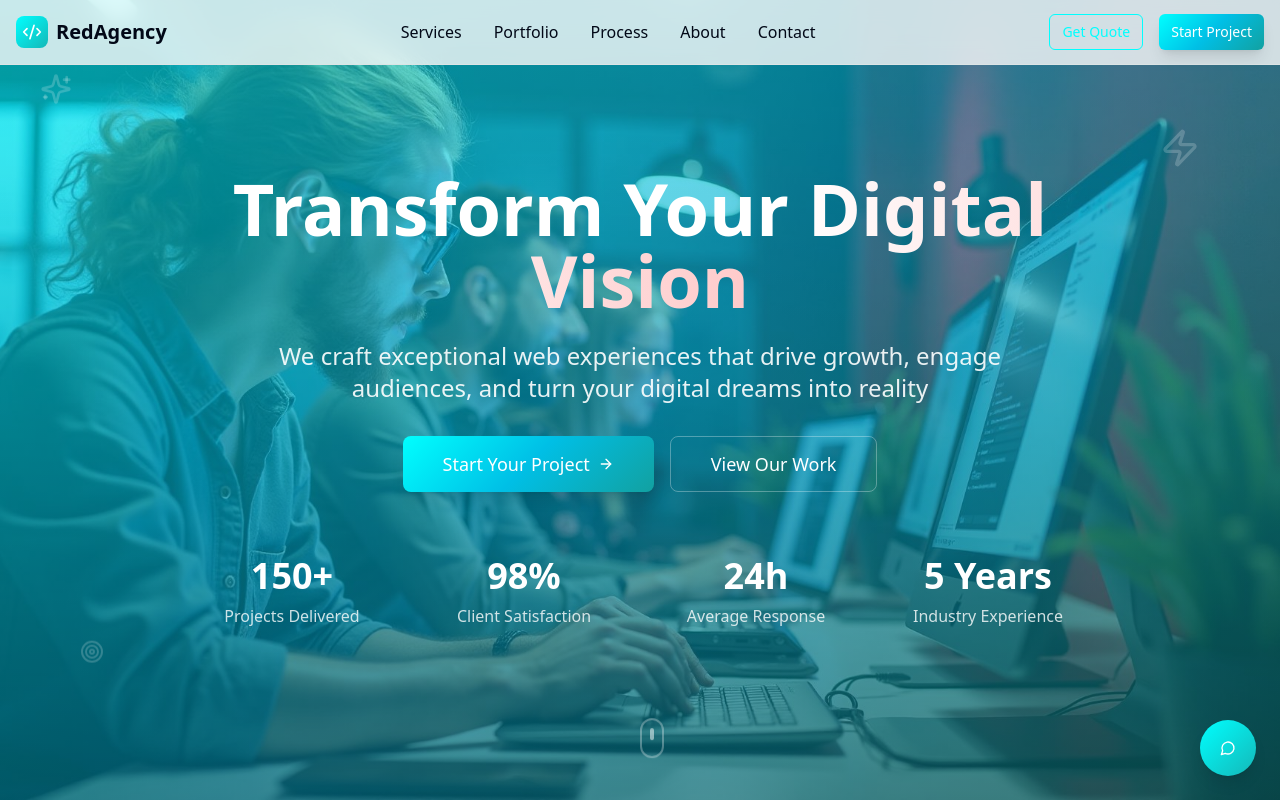
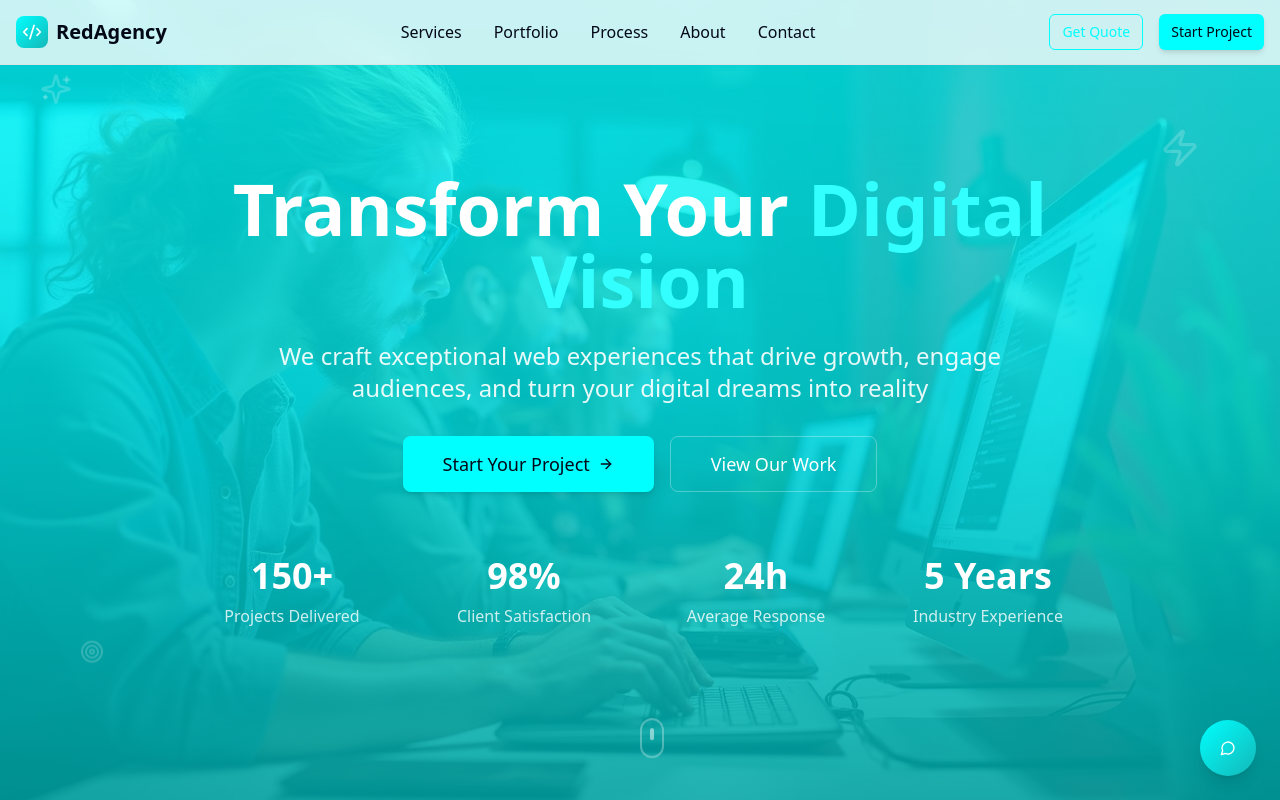
Before and after one commit to Rigwe19/red-quote-flow-26690, a React (Vite) app: page / in a window 1280 px wide. Shown: the top 800 px of the page. Built offline with nearby package versions, Linux system fonts and the light colour scheme.

Commit message:
Remove gradients

```diff
--- a/src/components/Hero.tsx
+++ b/src/components/Hero.tsx
@@ -19,7 +19,7 @@ const Hero = () => {
           alt="Modern web agency team"
           className="w-full h-full object-cover"
         />
-        <div className="absolute inset-0 bg-gradient-hero opacity-60"></div>
+        <div className="absolute inset-0 bg-primary/80"></div>
         <div className="absolute inset-0 bg-gradient-to-b from-transparent via-black/10 to-black/30"></div>
       </div>
 
@@ -40,7 +40,7 @@ const Hero = () => {
           <div className="mb-8 animate-fade-in">
             <h1 className="text-5xl md:text-7xl font-bold text-white mb-6 leading-tight">
               Transform Your
-              <span className="bg-gradient-to-r from-white to-red-200 bg-clip-text text-transparent">
+              <span className="text-primary-glow">
                 {' '}Digital Vision
               </span>
             </h1>
--- a/src/components/ui/button.tsx
+++ b/src/components/ui/button.tsx
@@ -9,7 +9,7 @@ const buttonVariants = cva(
   {
     variants: {
       variant: {
-        default: "bg-gradient-primary text-primary-foreground hover:opacity-90 hover:shadow-red transform hover:scale-105",
+        default: "bg-primary text-primary-foreground hover:bg-primary-glow hover:shadow-soft transform hover:scale-105",
         destructive:
           "bg-destructive text-destructive-foreground hover:bg-destructive/90",
         outline:
@@ -18,9 +18,9 @@ const buttonVariants = cva(
           "bg-secondary text-secondary-foreground hover:bg-secondary/80",
         ghost: "hover:bg-accent hover:text-accent-foreground",
         link: "text-primary underline-offset-4 hover:underline",
-        hero: "bg-gradient-hero text-white hover:opacity-90 hover:shadow-red transform hover:scale-105 shadow-large",
-        cta: "bg-primary text-primary-foreground hover:bg-primary-glow hover:shadow-red transform hover:scale-105",
-        gradient: "bg-gradient-secondary text-white hover:opacity-90 transform hover:scale-105"
+        hero: "bg-primary text-primary-foreground hover:bg-primary-glow hover:shadow-soft transform hover:scale-105 shadow-medium",
+        cta: "bg-primary text-primary-foreground hover:bg-primary-glow hover:shadow-soft transform hover:scale-105",
+        gradient: "bg-accent text-accent-foreground hover:bg-accent/90 transform hover:scale-105"
       },
       size: {
         default: "h-10 px-4 py-2",
```
